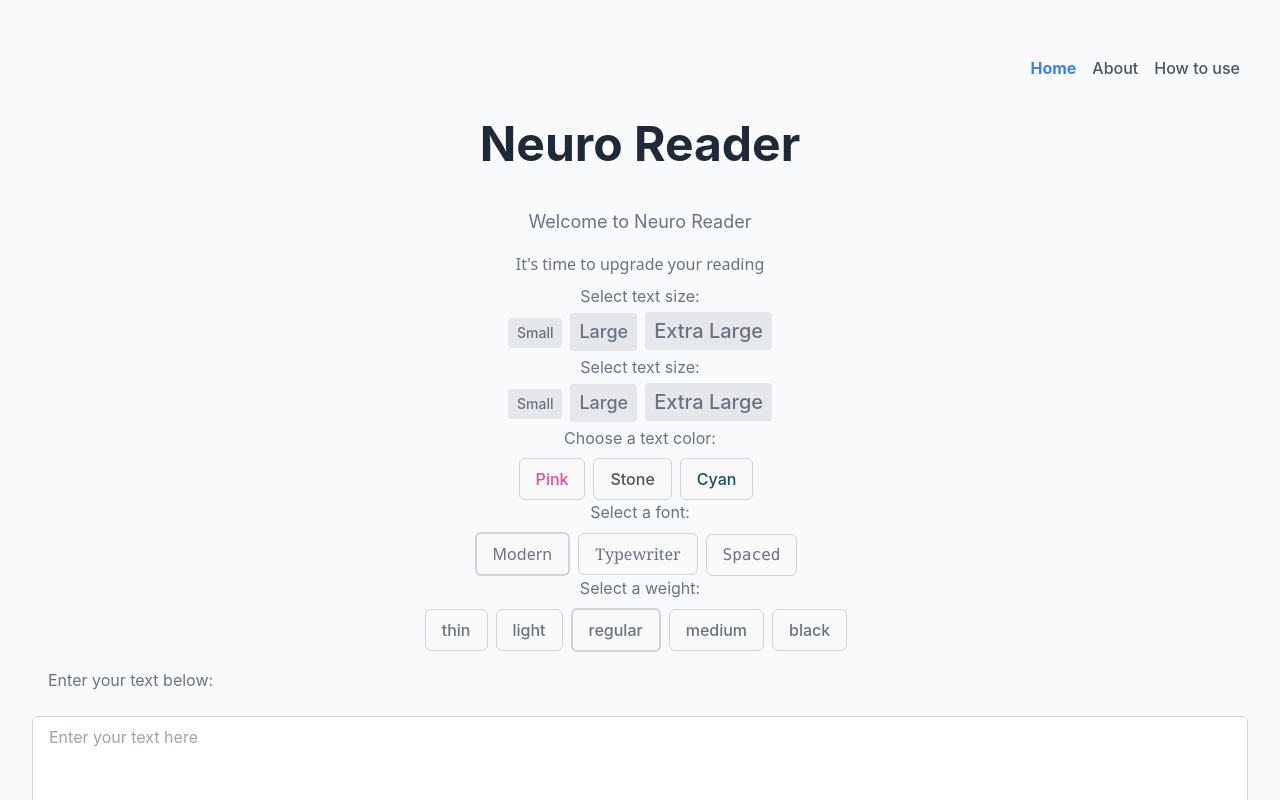
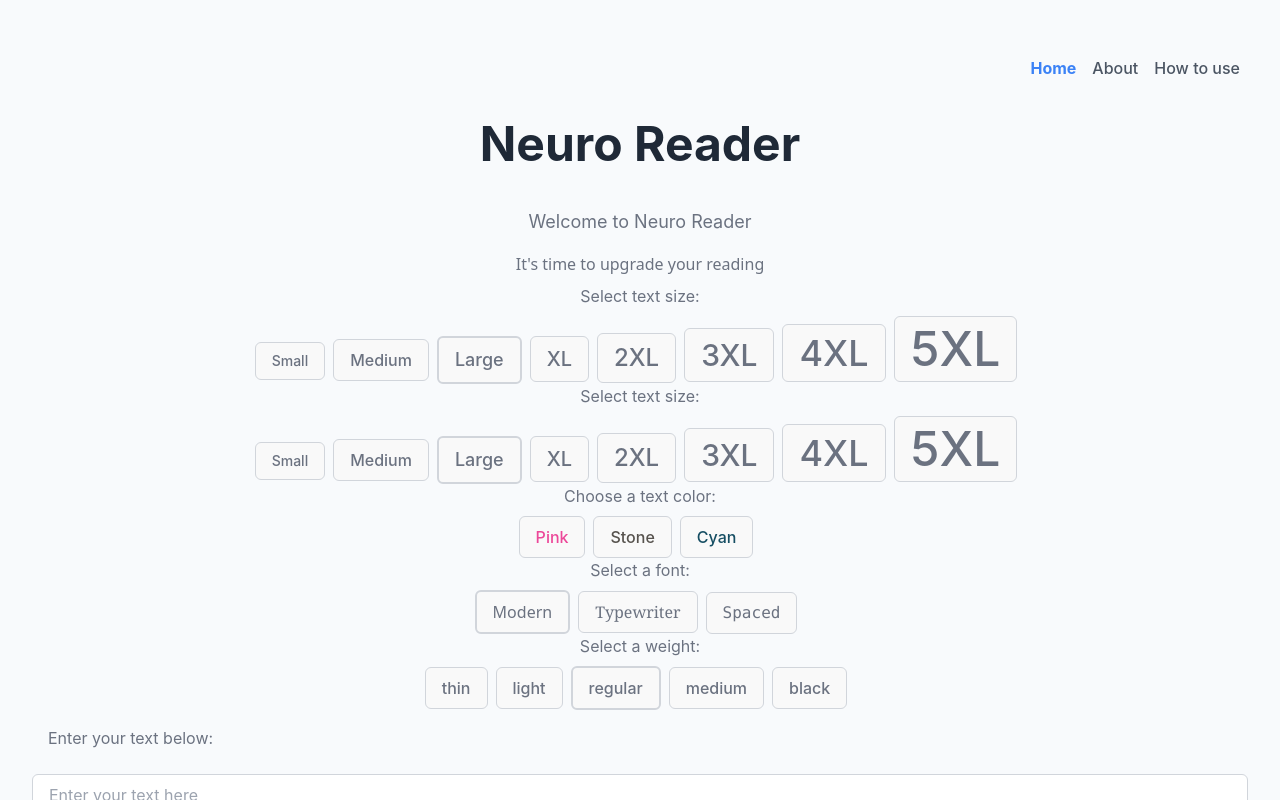
Before and after one commit to laurencetuchin/neuroreader, a React (Vite) app in the folder neuro-reader/: page / in a window 1280 px wide. Shown: the top 800 px of the page. Built offline with nearby package versions, Linux system fonts and the light colour scheme.

Commit message:
Update adjust text size

```diff
--- a/neuro-reader/src/features/AdjustTextSize.jsx
+++ b/neuro-reader/src/features/AdjustTextSize.jsx
@@ -1,4 +1,4 @@
-import {  useContext } from "react";
+import {  useContext, useState } from "react";
 import React from 'react';
 import { TextContext, SET_TEXT_SIZE } from "../utilities/MyContext";
 
@@ -7,20 +7,46 @@ import { TextContext, SET_TEXT_SIZE } from "../utilities/MyContext";
  export default function AdjustTextSize() {
 
   const [state, dispatch] = useContext(TextContext);
+  const [selectedSize, setSelectedSize] = useState('text-lg');
+
 
   const handleTextSizeChange = (size) => {
     dispatch({ type: SET_TEXT_SIZE, payload: size });
+    setSelectedSize(size);
   };
 
+  const sizeOptions = [
+    { fontSize: 'Small', sizeValue: 'text-sm'},
+    { fontSize: 'Medium', sizeValue: 'text-md'},
+    { fontSize: 'Large', sizeValue: 'text-lg'},
+    { fontSize: 'XL', sizeValue: 'text-xl'},
+    { fontSize: '2XL', sizeValue: 'text-2xl'},
+    { fontSize: '3XL', sizeValue: 'text-3xl'},
+    { fontSize: '4XL', sizeValue: 'text-4xl'},
+    { fontSize: '5XL', sizeValue: 'text-5xl'}
+  ]
+
+  const getButtonClass = (size) => {
+    if (size.sizeValue === selectedSize){
+      return 'border-2 border-black';
+    }
+    return 'border border-gray-300';
+  }
 
 
 
   return (
     <div>
       <p>Select text size:</p>
-      <button onClick={() => handleTextSizeChange('text-sm')} className="text-sm px-2 py-1 m-1 rounded bg-gray-200 hover:bg-gray-300">Small</button>
-      <button onClick={() => handleTextSizeChange('text-lg')} className="text-lg px-2 py-1 m-1 rounded bg-gray-200 hover:bg-gray-300">Large</button>
-      <button onClick={() => handleTextSizeChange('text-xl')} className="text-xl px-2 py-1 m-1 rounded bg-gray-200 hover:bg-gray-300">Extra Large</button>
+      {sizeOptions.map((size) => (
+        <button
+          key={size.sizeValue}
+          className={`border border-gray-300 rounded-md py-2 px-4 mt-2 mr-2 ${size.sizeValue} ${getButtonClass(size)}`}
+          onClick={() => handleTextSizeChange(size.sizeValue)}
+        >
+          {size.fontSize}
+        </button>
+      ))}
     </div>
   );
 }
```
